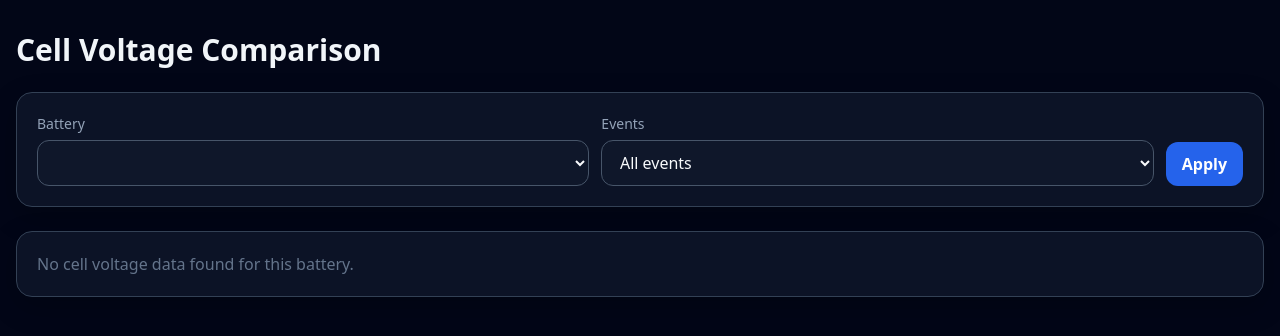
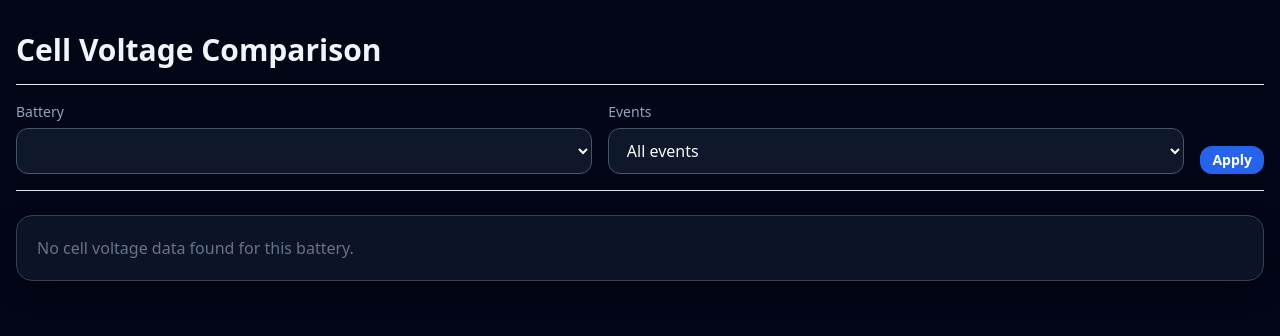
Before and after one commit to boozeman/battomatic, a Django app: page /charts/voltages/ in a window 1280 px wide. Shown: the part 61-397 px from the top of the page. Run offline with Django 5.2, Linux system fonts and the light colour scheme; data that the repository does not hold is empty; some libraries are stand-ins or nearby versions.

Commit message:
Unifying the header

```diff
--- a/battomatic/batteries/templates/batteries/voltage_chart.html
+++ b/battomatic/batteries/templates/batteries/voltage_chart.html
@@ -1,34 +1,71 @@
 {% extends 'batteries/base.html' %}
 
 {% block content %}
-<h1 class="text-3xl font-bold mb-6">Cell Voltage Comparison</h1>
+<div class="mb-6">
+    <h1 class="text-3xl font-bold">
+        Cell Voltage Comparison
+    </h1>
 
-<form method="get" class="card mb-6 flex gap-3 items-end">
-  <label class="block flex-1">
+    <div class="border-t border-b border-slate-200 py-4 mt-4">
+
+        <form method="get" class="flex flex-wrap gap-4 items-end">
+
+            <label class="block flex-1 min-w-56">
                 <span class="label">Battery</span>
+
                 <select name="battery" class="form-control">
                     {% for battery in all_batteries %}
-        <option value="{{ battery.id }}"
-          {% if selected_battery and selected_battery.id == battery.id %}selected{% endif %}>
+                        <option
+                            value="{{ battery.id }}"
+                            {% if selected_battery and selected_battery.id == battery.id %}selected{% endif %}
+                        >
                             {{ battery.label }}
                         </option>
                     {% endfor %}
                 </select>
             </label>
 
-  <label class="block flex-1">
+            <label class="block flex-1 min-w-56">
                 <span class="label">Events</span>
-  <select id="eventFilter" name="event" class="form-control">
-    <option value="all" {% if selected_event == "all" %}selected{% endif %}>All events</option>
-    <option value="CHARGE" {% if selected_event == "CHARGE" %}selected{% endif %}>Charge only</option>
-    <option value="STORAGE" {% if selected_event == "STORAGE" %}selected{% endif %}>Storage only</option>
-    <option value="BALANCE" {% if selected_event == "BALANCE" %}selected{% endif %}>Balance only</option>
-    <option value="DISCHARGE" {% if selected_event == "DISCHARGE" %}selected{% endif %}>Discharge only</option>
+
+                <select
+                    id="eventFilter"
+                    name="event"
+                    class="form-control"
+                >
+                    <option value="all" {% if selected_event == "all" %}selected{% endif %}>
+                        All events
+                    </option>
+
+                    <option value="CHARGE" {% if selected_event == "CHARGE" %}selected{% endif %}>
+                        Charge only
+                    </option>
+
+                    <option value="STORAGE" {% if selected_event == "STORAGE" %}selected{% endif %}>
+                        Storage only
+                    </option>
+
+                    <option value="BALANCE" {% if selected_event == "BALANCE" %}selected{% endif %}>
+                        Balance only
+                    </option>
+
+                    <option value="DISCHARGE" {% if selected_event == "DISCHARGE" %}selected{% endif %}>
+                        Discharge only
+                    </option>
                 </select>
             </label>
 
-  <button type="submit" class="btn">Apply</button>
+            <button
+                type="submit"
+                class="btn px-3 py-1 text-sm"
+            >
+                Apply
+            </button>
+
         </form>
+
+    </div>
+</div>
 
 <div class="card">
   {% if chart_events %}
```
Lines whose indentation alone changed are shown as unchanged.
